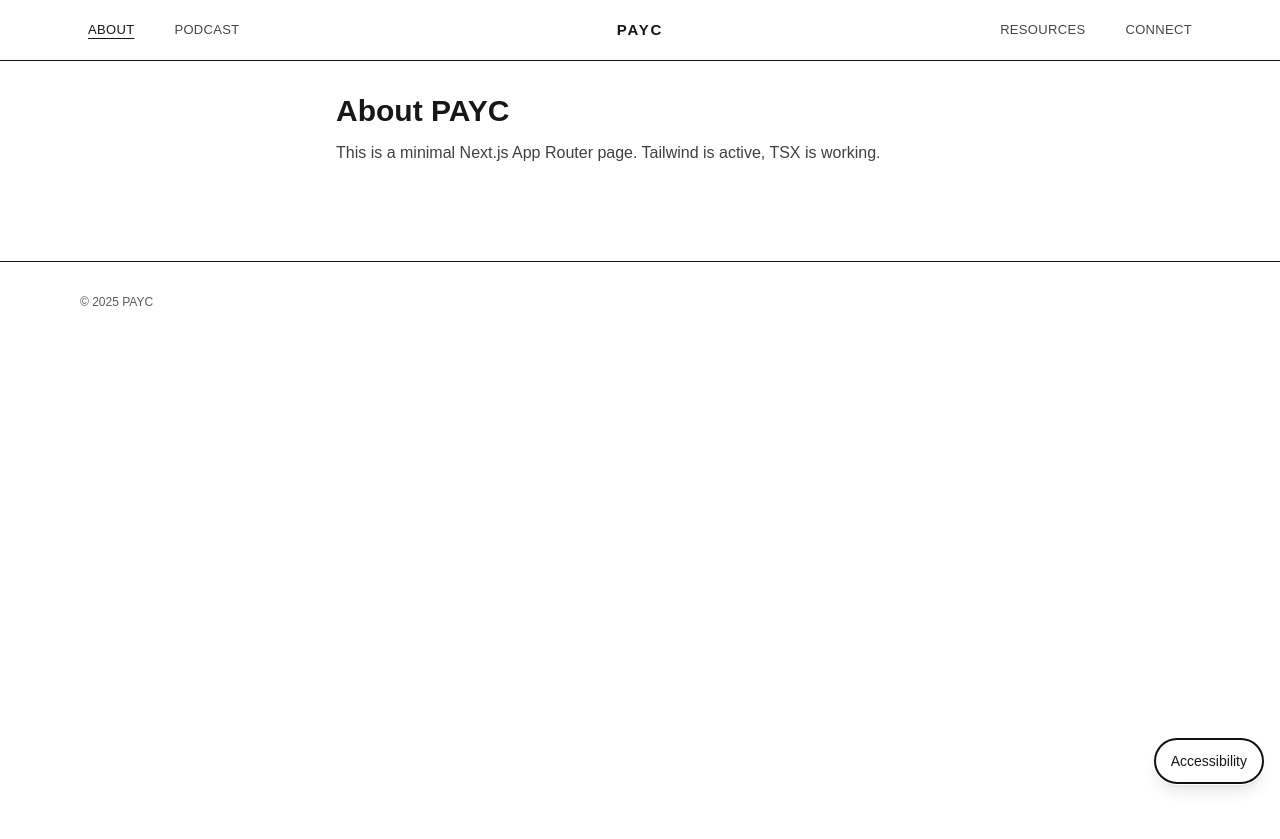
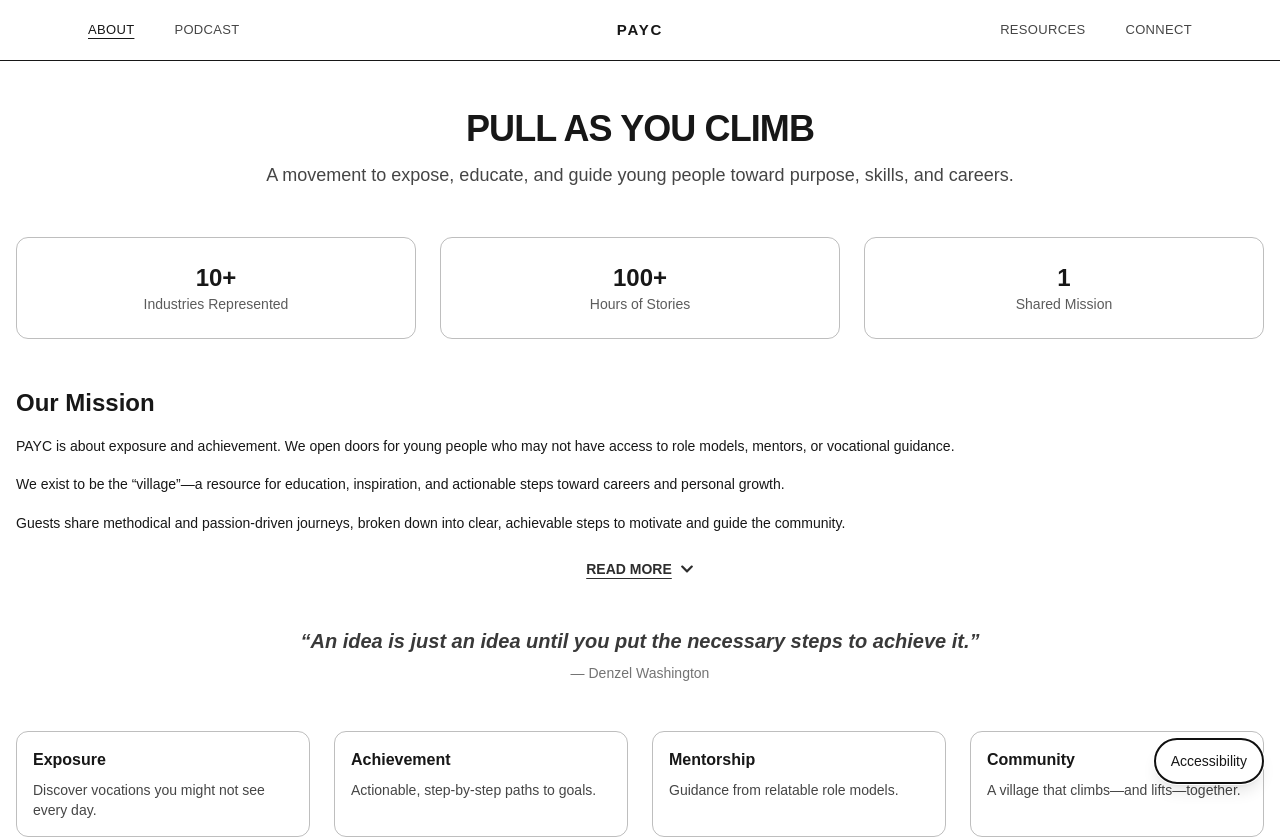
Before and after one commit to mau-mau0/payc-website, a Next.js app in the folder payc-site/: page /about in a window 1280 px wide. Shown: the top 839 px of the page. Before the commit the page ends 800 px from the top, so only its background shows below. Built offline with nearby package versions, Linux system fonts and the light colour scheme.

Commit message:
create initial about page

```diff
--- a/payc-site/src/app/about/page.tsx
+++ b/payc-site/src/app/about/page.tsx
@@ -1,10 +1,119 @@
+"use client"
+
+import { useState } from "react"
+import { FaChevronDown } from "react-icons/fa"
+
 export default function AboutPage() {
-    return (
-      <main className="mx-auto max-w-2xl p-8">
-        <h1 className="text-3xl font-bold">About PAYC</h1>
-        <p className="mt-3 text-neutral-700">
-          This is a minimal Next.js App Router page. Tailwind is active, TSX is working.
+  const [expanded, setExpanded] = useState(false)
+
+  // Darker, higher-contrast outline that adapts to light/dark via your CSS variables
+  const outline = {
+    borderColor: "color-mix(in oklab, var(--foreground) 28%, transparent)",
+  } as const
+
+  return (
+    <main className="mx-auto max-w-screen-2xl px-4 py-12 text-[var(--foreground)]">
+      {/* HERO */}
+      <section className="mb-12 text-center">
+        <h1 className="text-4xl font-extrabold uppercase tracking-tight">Pull As You Climb</h1>
+        <p className="mt-3 text-lg opacity-80">
+          A movement to expose, educate, and guide young people toward
+          purpose, skills, and careers.
         </p>
-      </main>
-    )
-  }
+      </section>
+
+      {/* IMPACT / METRICS */}
+      <section className="mb-12 grid grid-cols-1 gap-6 text-center sm:grid-cols-3">
+        {[
+          { big: "10+", small: "Industries Represented" },
+          { big: "100+", small: "Hours of Stories" },
+          { big: "1", small: "Shared Mission" },
+        ].map((m) => (
+          <div key={m.small} className="rounded-xl border p-6" style={outline}>
+            <p className="text-2xl font-bold">{m.big}</p>
+            <p className="text-sm opacity-70">{m.small}</p>
+          </div>
+        ))}
+      </section>
+
+      {/* MISSION (no card/border; expand-only Read More) */}
+      <section className="relative mb-12">
+        <h2 className="mb-4 text-2xl font-bold">Our Mission</h2>
+
+        <div className="space-y-4 text-sm leading-relaxed">
+          <p>
+            PAYC is about exposure and achievement. We open doors for young people who
+            may not have access to role models, mentors, or vocational guidance.
+          </p>
+          <p>
+            We exist to be the “village”—a resource for education, inspiration, and
+            actionable steps toward careers and personal growth.
+          </p>
+          <p>
+            Guests share methodical and passion-driven journeys, broken down into
+            clear, achievable steps to motivate and guide the community.
+          </p>
+
+          {expanded && (
+            <>
+              <p>
+                Our conversations highlight organizations, books, and programs that
+                made a difference—so listeners can follow similar paths or create new ones.
+              </p>
+              <p>
+                The goal is a strong foundation: practical steps, accountability, and
+                mentorship that turn ambition into real opportunities.
+              </p>
+              <p>
+                PAYC is ours. It belongs to every young person ready to take responsibility
+                for their journey and climb while lifting others.
+              </p>
+            </>
+          )}
+        </div>
+
+        {!expanded && (
+          <div className="mt-6 flex justify-center">
+            <button
+              type="button"
+              onClick={() => setExpanded(true)}
+              className="
+                inline-flex items-center gap-2 rounded
+                text-sm font-semibold uppercase underline underline-offset-4
+                hover:no-underline hover:opacity-100
+                opacity-90 cursor-pointer
+                focus-visible:outline-none focus-visible:ring-2 focus-visible:ring-offset-2
+              "
+              aria-expanded={expanded}
+            >
+              Read More <FaChevronDown size={14} aria-hidden />
+            </button>
+          </div>
+        )}
+      </section>
+
+      {/* QUOTE */}
+      <section className="mb-12 text-center">
+        <blockquote className="text-xl font-semibold italic opacity-85">
+          “An idea is just an idea until you put the necessary steps to achieve it.”
+        </blockquote>
+        <p className="mt-2 text-sm opacity-60">— Denzel Washington</p>
+      </section>
+
+      {/* PILLARS */}
+      <section className="grid gap-6 sm:grid-cols-2 md:grid-cols-4">
+        {[
+          { title: "Exposure", desc: "Discover vocations you might not see every day." },
+          { title: "Achievement", desc: "Actionable, step-by-step paths to goals." },
+          { title: "Mentorship", desc: "Guidance from relatable role models." },
+          { title: "Community", desc: "A village that climbs—and lifts—together." },
+        ].map((p) => (
+          <div key={p.title} className="rounded-xl border p-4" style={outline}>
+            <h3 className="mb-2 font-bold">{p.title}</h3>
+            <p className="text-sm opacity-80">{p.desc}</p>
+          </div>
+        ))}
+      </section>
+    </main>
+  )
+}
```
